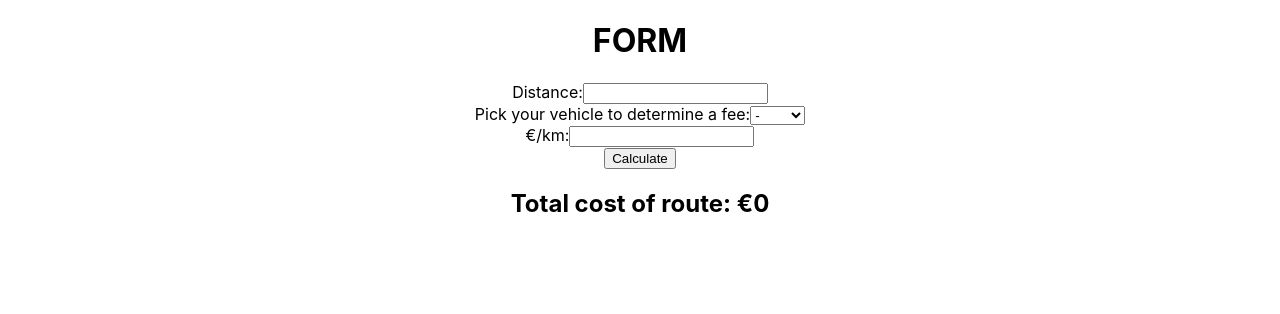
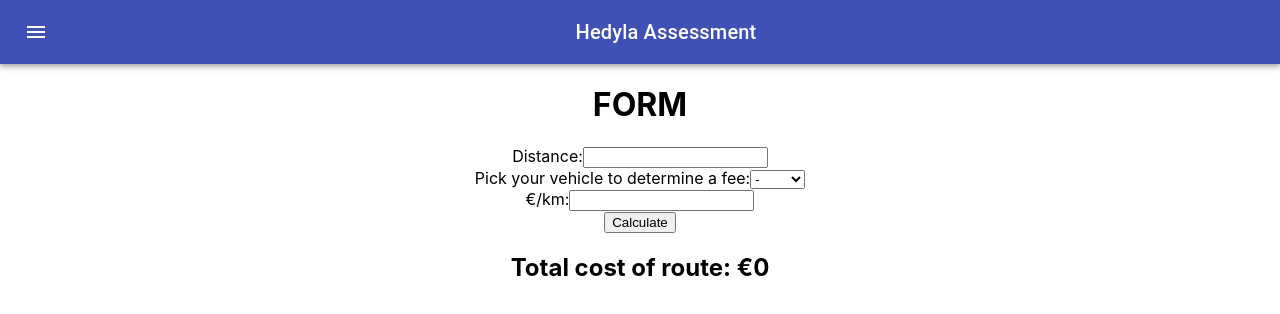
Before and after one commit to BrittanyBlake/frontend-assessment-hedyla, a React (Create React App) app: page / in a window 1280 px wide. Shown: the top 314 px of the page. Built offline with nearby package versions, Linux system fonts and the light colour scheme.

Commit message:
add nav and routes

```diff
--- a/package.json
+++ b/package.json
@@ -3,6 +3,10 @@
   "version": "0.1.0",
   "private": true,
   "dependencies": {
+    "@material-ui/core": "^4.11.2",
+    "@material-ui/icons": "^4.11.2",
+    "@material-ui/lab": "^4.0.0-alpha.57",
+    "@material-ui/styles": "^4.11.2",
     "@testing-library/jest-dom": "^5.11.4",
     "@testing-library/react": "^11.1.0",
     "@testing-library/user-event": "^12.1.10",
--- a/src/App.css
+++ b/src/App.css
@@ -2,37 +2,6 @@
   text-align: center;
 }
 
-.App-logo {
-  height: 40vmin;
-  pointer-events: none;
+a {
+  text-decoration: none;
 }
-
-@media (prefers-reduced-motion: no-preference) {
-  .App-logo {
-    animation: App-logo-spin infinite 20s linear;
-  }
-}
-
-.App-header {
-  background-color: #282c34;
-  min-height: 100vh;
-  display: flex;
-  flex-direction: column;
-  align-items: center;
-  justify-content: center;
-  font-size: calc(10px + 2vmin);
-  color: white;
-}
-
-.App-link {
-  color: #61dafb;
-}
-
-@keyframes App-logo-spin {
-  from {
-    transform: rotate(0deg);
-  }
-  to {
-    transform: rotate(360deg);
-  }
-}
--- a/src/App.js
+++ b/src/App.js
@@ -1,11 +1,17 @@
 import './App.css';
-import { Switch, Route, Redirect } from 'react-router-dom';
+import {
+  Switch, Route, Redirect, NavLink,
+} from 'react-router-dom';
 import Forms from './components/forms';
 import DistanceHome from './containers/DistanceHome';
+import Nav from './components/Nav/Nav';
 
 function App() {
   return (
     <div className="App">
+      <NavLink to="/">
+        <Nav />
+      </NavLink>
       <Switch>
         <Route path="/" exact component={Forms} />
         <Route path="/auto" exact component={DistanceHome} />
--- /dev/null
+++ b/src/components/Nav/Nav.js
@@ -0,0 +1,58 @@
+import React from 'react';
+import AppBar from '@material-ui/core/AppBar';
+import Toolbar from '@material-ui/core/Toolbar';
+import Typography from '@material-ui/core/Typography';
+import IconButton from '@material-ui/core/IconButton';
+import Menu from '@material-ui/core/Menu';
+import MenuItem from '@material-ui/core/MenuItem';
+import MenuIcon from '@material-ui/icons/Menu';
+import { Link } from 'react-router-dom';
+import useStyles from './Nav.styles';
+
+export default function ButtonAppBar() {
+  const [anchorEl, setAnchorEl] = React.useState(null);
+  const classes = useStyles();
+
+  const handleClick = event => {
+    setAnchorEl(event.currentTarget);
+  };
+
+  const handleClose = () => {
+    setAnchorEl(null);
+  };
+
+  return (
+    <div className={classes.root}>
+      <AppBar position="static">
+        <Toolbar>
+          <IconButton
+            edge="start"
+            className={classes.menuButton}
+            color="inherit"
+            aria-label="menu"
+            onClick={handleClick}
+          >
+            <MenuIcon />
+          </IconButton>
+          <Menu
+            id="simple-menu"
+            anchorEl={anchorEl}
+            keepMounted
+            open={Boolean(anchorEl)}
+            onClose={handleClose}
+          >
+            <MenuItem onClick={handleClose}>
+              <Link to="/">Calculate distance Manually</Link>
+            </MenuItem>
+            <MenuItem onClick={handleClose}>
+              <Link to="/auto"> Calculate distance with coordinates</Link>
+            </MenuItem>
+          </Menu>
+          <Typography variant="h6" className={classes.title}>
+            Hedyla Assessment
+          </Typography>
+        </Toolbar>
+      </AppBar>
+    </div>
+  );
+}
--- /dev/null
+++ b/src/components/Nav/Nav.styles.js
@@ -0,0 +1,15 @@
+import { makeStyles } from '@material-ui/core/styles';
+
+const useStyles = makeStyles(theme => ({
+  root: {
+    flexGrow: 1,
+  },
+  menuButton: {
+    marginRight: theme.spacing(2),
+  },
+  title: {
+    flexGrow: 1,
+  },
+}));
+
+export default useStyles;
```
Also changed, not shown: 1 other file (tests, documents, lock files or other folders).
